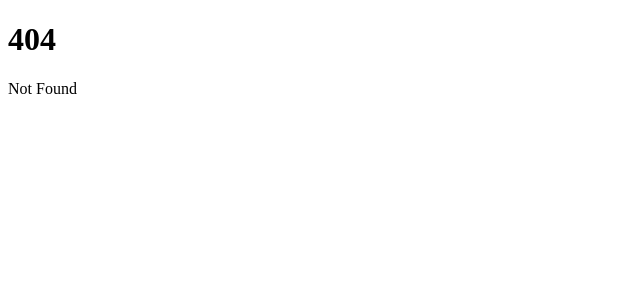
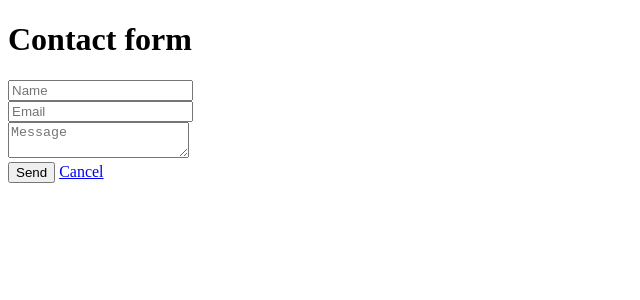
Before and after one commit to gopinav/SvelteKit-Tutorials, a SvelteKit app in the folder sk-form-actions/: page /contact in a window 1280 px wide. Before the commit this address had no page. Shown: the top 300 px of the page, without its empty margins (0-640 px from the left). Built offline with nearby package versions, Linux system fonts and the light colour scheme.

Commit message:
Snapshots

```diff
--- /dev/null
+++ b/sk-form-actions/src/routes/contact/+page.svelte
@@ -0,0 +1,29 @@
+<script>
+	let name = '';
+	let email = '';
+	let message = '';
+
+	export const snapshot = {
+		capture: () => {
+			return {
+				name,
+				email,
+				message
+			};
+		},
+		restore: (data) => {
+			name = data.name;
+			email = data.email;
+			message = data.message;
+		}
+	};
+</script>
+
+<h1>Contact form</h1>
+
+<form method="post">
+	<div><input type="text" name="name" placeholder="Name" bind:value={name} /></div>
+	<div><input type="email" name="email" placeholder="Email" bind:value={email} /></div>
+	<div><textarea name="message" placeholder="Message" bind:value={message} /></div>
+	<button>Send</button> <a href="/">Cancel</a>
+</form>
```
